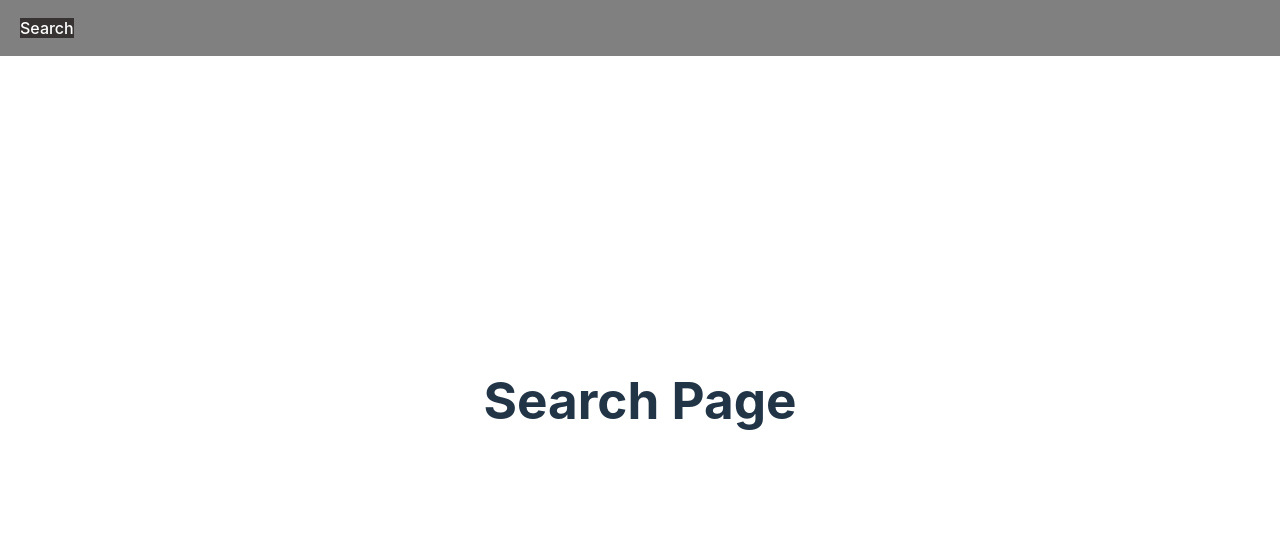
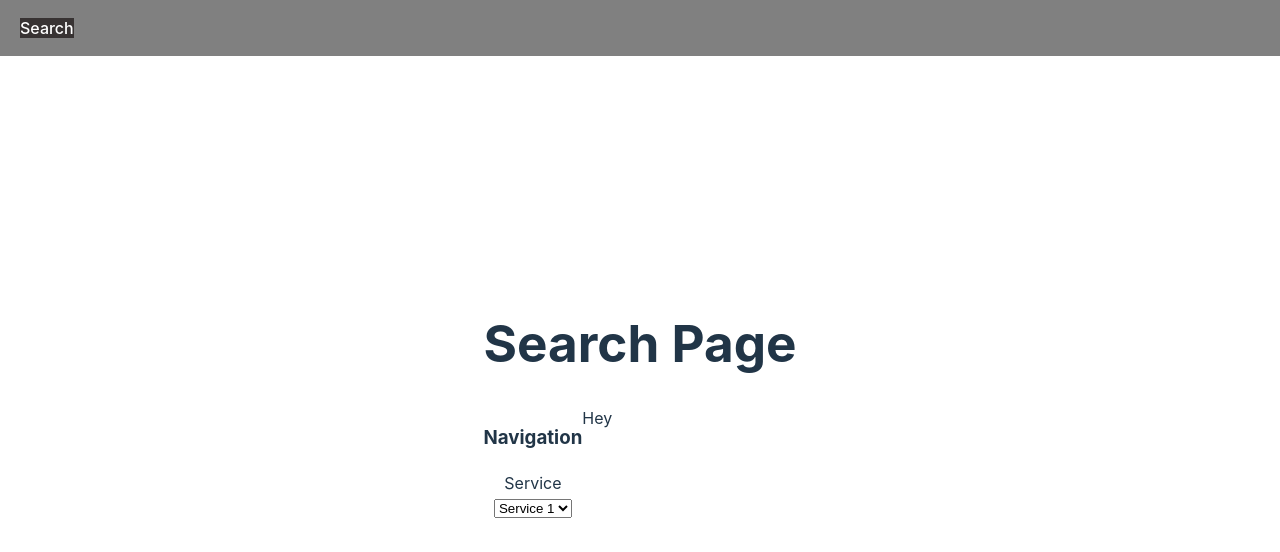
Before and after one commit to Avi18971911/Augur, a React (Vite) app in the folder frontend/: page / in a window 1280 px wide. Shown: the top 552 px of the page. Built offline with nearby package versions, Linux system fonts and the light colour scheme.

Commit message:
Add placeholder 'Service' Input

```diff
--- /dev/null
+++ b/frontend/src/components/NavigationForm.tsx
@@ -0,0 +1,26 @@
+import {useState} from "react";
+
+function NavigationForm() {
+    const [selectedService, setSelectedService] = useState("")
+
+    return (
+        <div style={{flexDirection: 'column', display: "flex"}}>
+            <h3>Navigation</h3>
+            <form action={"/search"} method={"post"} style={{flexDirection: 'column'}}>
+                <div>
+                    Service
+                </div>
+                <select
+                    value={selectedService}
+                    onChange={(e) => setSelectedService(e.target.value)}
+                >
+                    <option value={"service1"}>Service 1</option>
+                    <option value={"service2"}>Service 2</option>
+                    <option value={"service3"}>Service 3</option>
+                </select>
+            </form>
+        </div>
+    )
+}
+
+export default NavigationForm
--- a/frontend/src/pages/SearchPage.tsx
+++ b/frontend/src/pages/SearchPage.tsx
@@ -1,7 +1,17 @@
+import NavigationForm from "../components/NavigationForm.tsx";
+
 function SearchPage() {
     return (
         <div>
             <h1>Search Page</h1>
+            <div style={{ display: 'flex', flexDirection: 'row'}}>
+                <div style={{ display: 'flex', gap: '1rem' }}>
+                    <NavigationForm />
+                </div>
+                <div>
+                    Hey
+                </div>
+            </div>
         </div>
     )
 }
```
